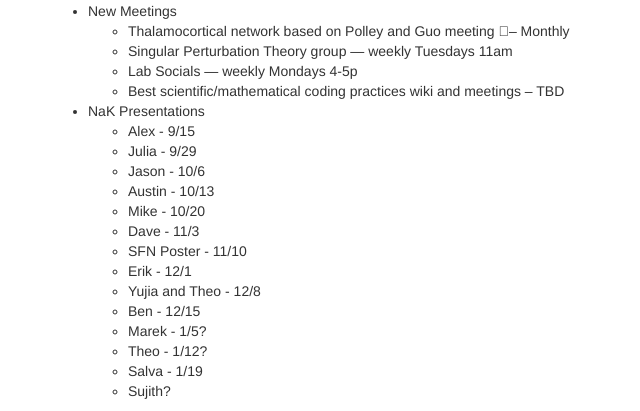
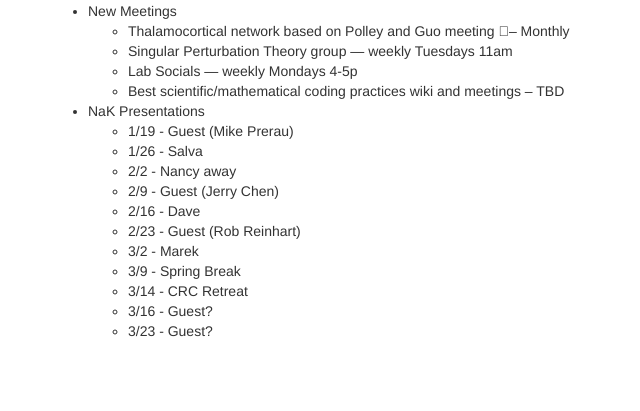
Before and after one commit to cogrhythms/nd, a Jekyll site: the page built from calendar/index.md, in a window 1280 px wide, cut to the strip 744-1155 px from the top of the page. Shown: the whole strip, without its empty margins (22-662 px from the left). Built offline with Jekyll 4.4.1, drawn with Linux system fonts in a browser that asks for light colours; nearby versions of some CDN libraries; after the commit the page ends 1095 px from its top, so only the background shows below that.

Commit message:
new calendar

```diff
--- a/calendar/index.md
+++ b/calendar/index.md
@@ -14,17 +14,14 @@ title: "Calendar"
   * Lab Socials — weekly Mondays 4-5p
   * Best scientific/mathematical coding practices wiki and meetings – TBD
 * NaK Presentations
-  * Alex - 9/15
-  * Julia - 9/29
-  * Jason - 10/6
-  * Austin - 10/13
-  * Mike - 10/20
-  * Dave - 11/3
-  * SFN Poster - 11/10
-  * Erik - 12/1
-  * Yujia and Theo - 12/8
-  * Ben - 12/15
-  * Marek - 1/5?
-  * Theo - 1/12?
-  * Salva - 1/19
-  * Sujith?
+  * 1/19 - Guest (Mike Prerau)
+  * 1/26 - Salva
+  * 2/2 - Nancy away
+  * 2/9 - Guest (Jerry Chen)
+  * 2/16 - Dave
+  * 2/23 - Guest (Rob Reinhart)
+  * 3/2 - Marek
+  * 3/9 - Spring Break
+  * 3/14 - CRC Retreat
+  * 3/16 - Guest?
+  * 3/23 - Guest?
```
